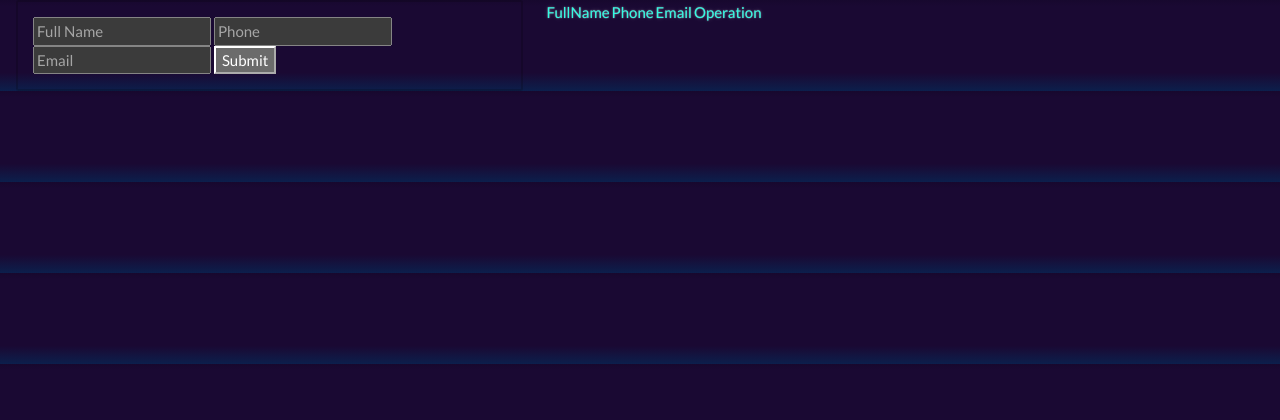
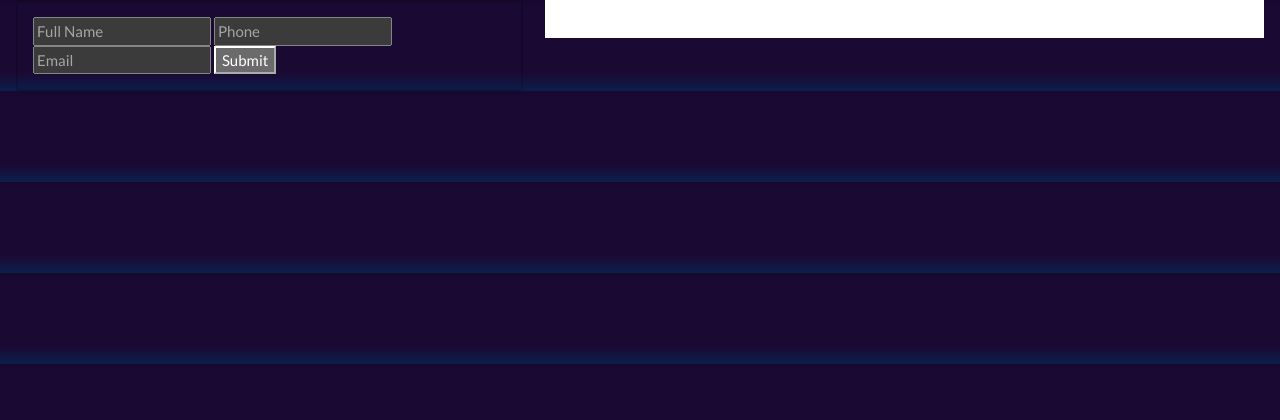
Before and after one commit to Its-Yayo/f-test, a Flask app: page / in a window 1280 px wide. Shown: the top 420 px of the page. Run offline with Flask 3, Linux system fonts and the light colour scheme; data that the repository does not hold is empty; parts of the project's set-up code (start-up, migrations or seed data) failed here and were passed over.

Commit message:
Add improvements index.html #31

```diff
--- a/templates/index.html
+++ b/templates/index.html
@@ -14,7 +14,7 @@
         </div>
     </div>
     <div class="col-md-7">
-        <table>
+        <table class="table table-bordered table-striped bg-white table-responsive-sm">
             <thead>
                 <tr>
                     <td>FullName</td>
```
